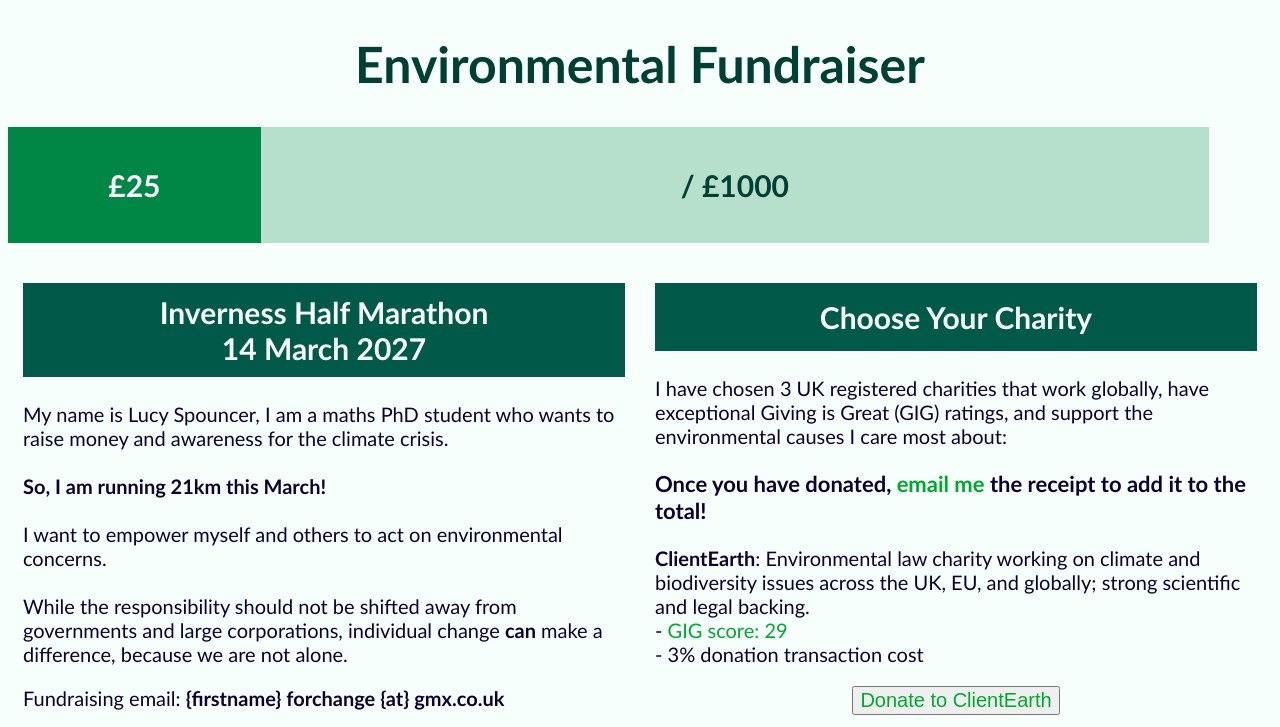
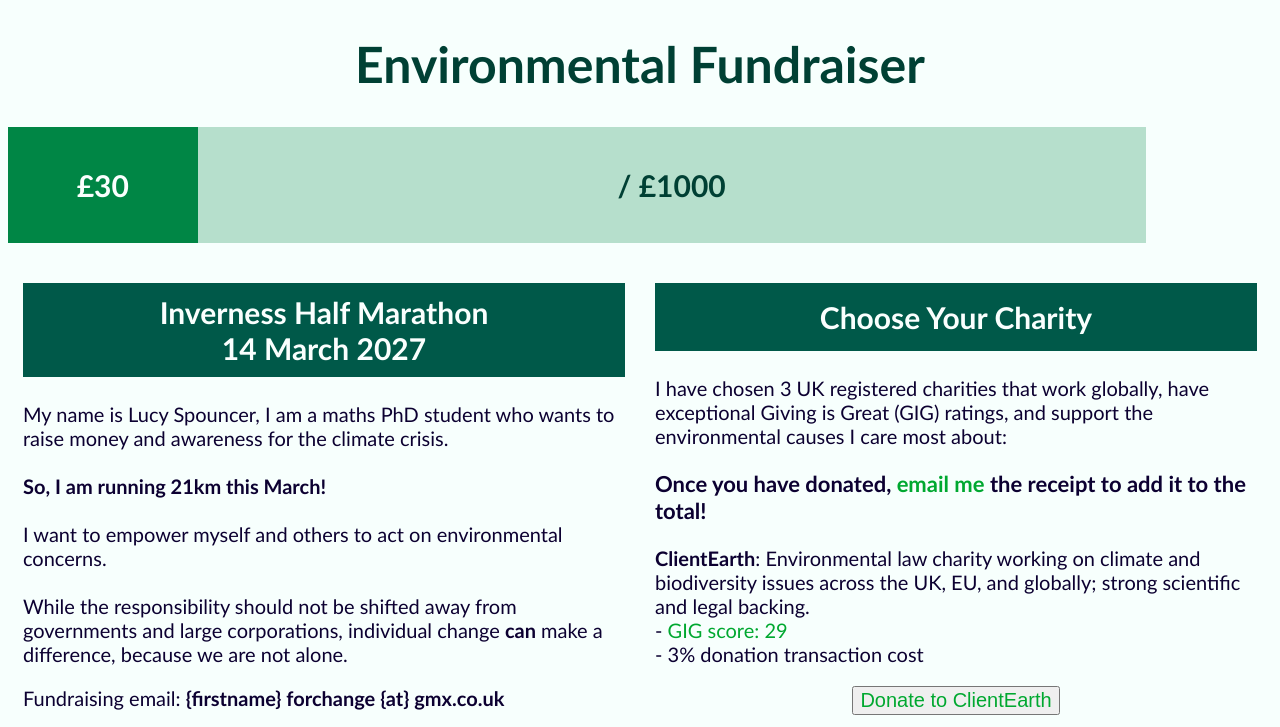
Before and after one commit to Spouncer/fundraiser, a plain HTML site: page index.html in a window 1280 px wide. Shown: the top 727 px of the page. Drawn offline with Linux system fonts and the light colour scheme.

Commit message:
Update index.html

```diff
--- a/index.html
+++ b/index.html
@@ -52,8 +52,8 @@ a:hover {
         <h1>Environmental Fundraiser </h1>
         <div class="row">
             <!-- This is the running total of donations from supporters.-->
-            <div class="column" style="width:20%; background-color: rgb(0, 134, 69);">
-                <h2 style="color: rgb(250, 255, 254)">£25 </h2>
+            <div class="column" style="width:15%; background-color: rgb(0, 134, 69);">
+                <h2 style="color: rgb(250, 255, 254)">£30 </h2>
             </div>
             <div class="column" style="width:75%; background-color: rgb(182, 223, 204);">
                 <h2>/ £1000</h2>
```
